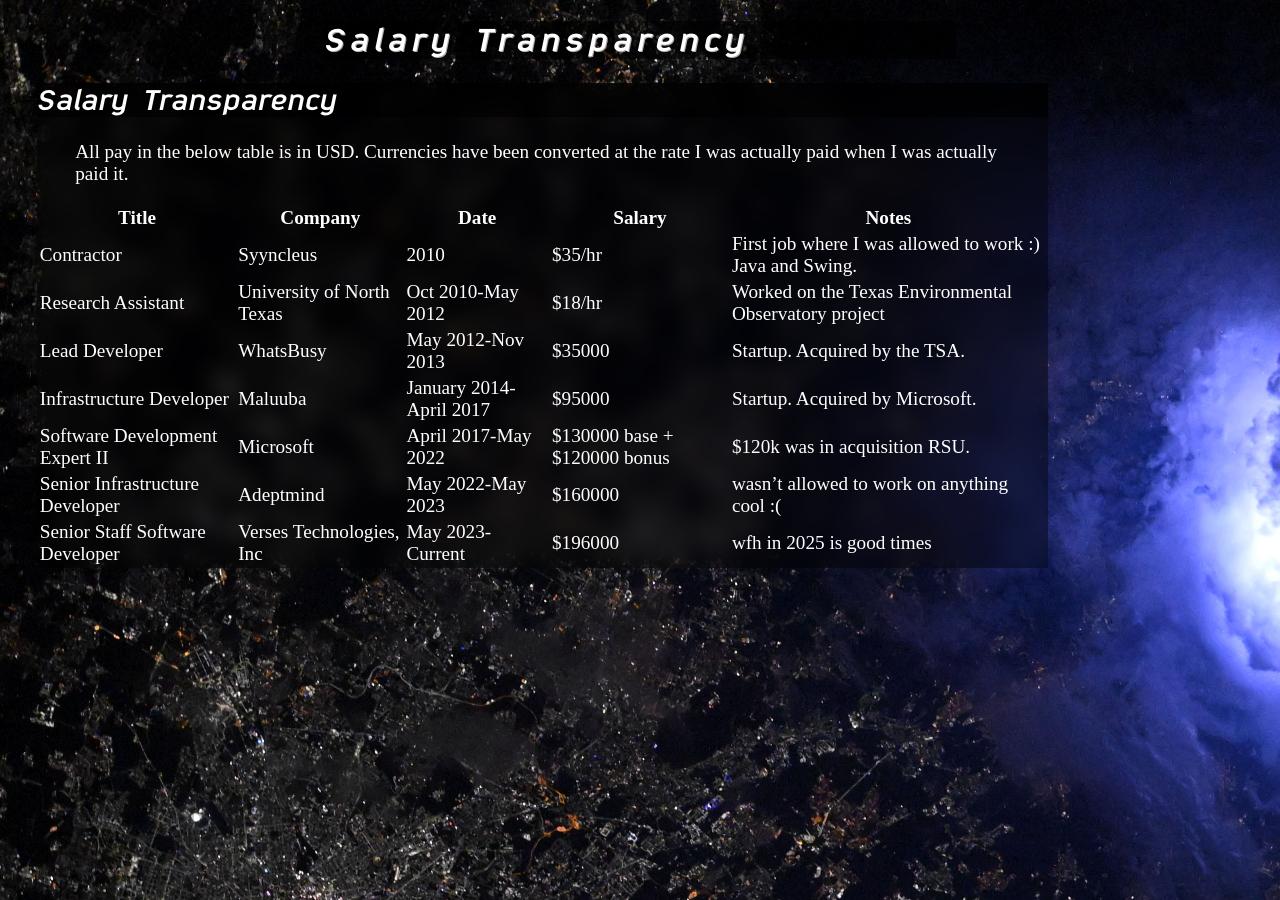
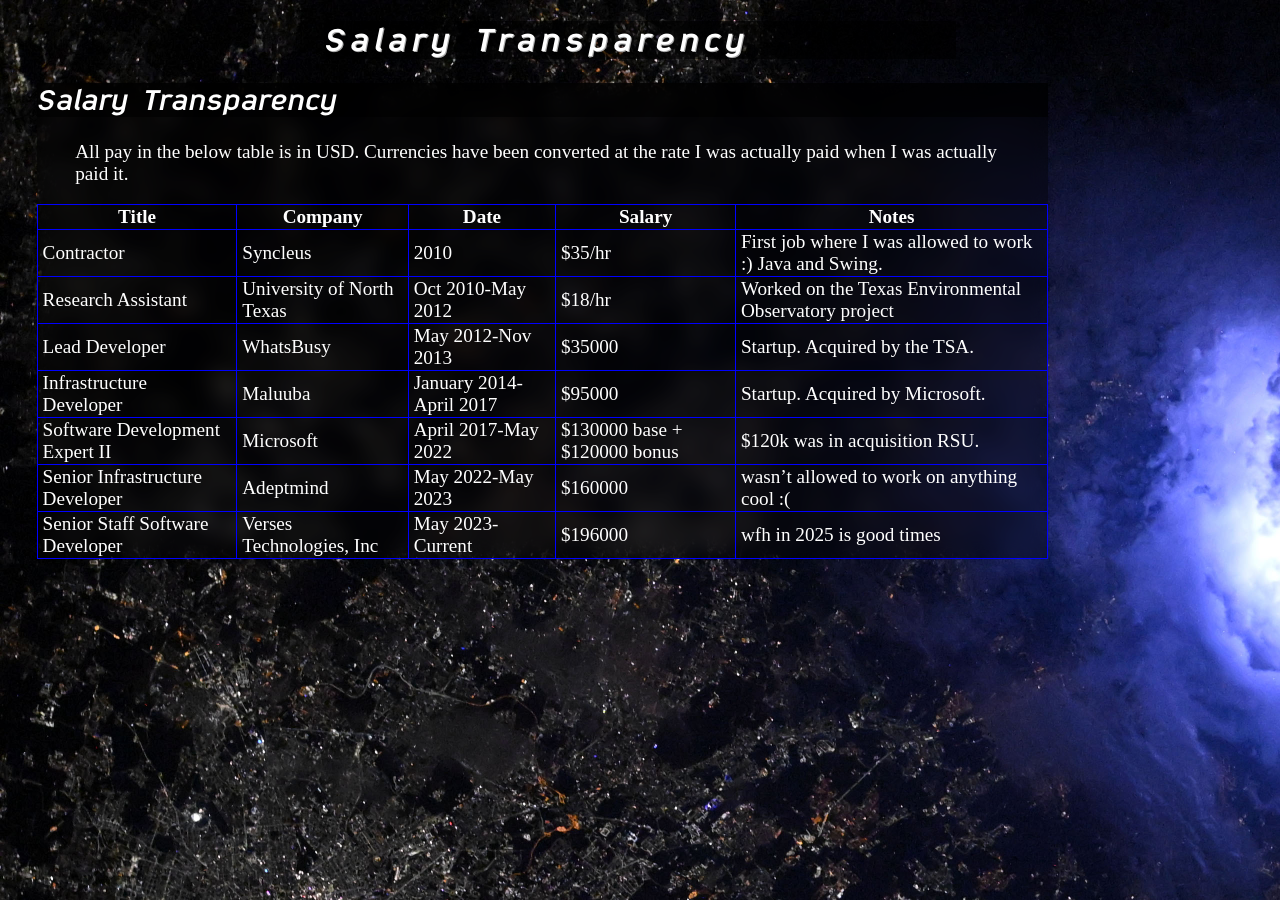
Before and after one commit to freeone3000/jamoo-dev-static, a Jekyll site: the page built from Salary Transparency.md, in a window 1280 px wide. Built offline with Jekyll 4.4.1, drawn with Linux system fonts in a browser that asks for light colours; our own code applies the rules of GitHub Pages for plain Markdown files.

Commit message:
fix: approved appearance of tables

```diff
--- a/Salary Transparency.md
+++ b/Salary Transparency.md
@@ -9,7 +9,7 @@
 
 | Title                           | Company                   | Date                    | Salary                       | Notes                                                    |
 |---------------------------------|---------------------------|-------------------------|------------------------------|----------------------------------------------------------|
-| Contractor                      | Syyncleus                 | 2010                    | $35/hr                       | First job where I was allowed to work :) Java and Swing. |
+| Contractor                      | Syncleus                  | 2010                    | $35/hr                       | First job where I was allowed to work :) Java and Swing. |
 | Research Assistant              | University of North Texas | Oct 2010-May 2012       | $18/hr                       | Worked on the Texas Environmental Observatory project    |
 | Lead Developer                  | WhatsBusy                 | May 2012-Nov 2013       | $35000                       | Startup. Acquired by the TSA.                            |
 | Infrastructure Developer        | Maluuba                   | January 2014-April 2017 | $95000                       | Startup. Acquired by Microsoft.                          |
--- a/assets/css/eve-main.css
+++ b/assets/css/eve-main.css
@@ -159,4 +159,14 @@
     img {
         max-width: 100%;
     }
+
+    table {
+        border-collapse: collapse;
+
+        td, th {
+            padding-left: 0.25em;
+            padding-right: 0.25em;
+            border: 1px solid blue;
+        }
+    }
 }
```
